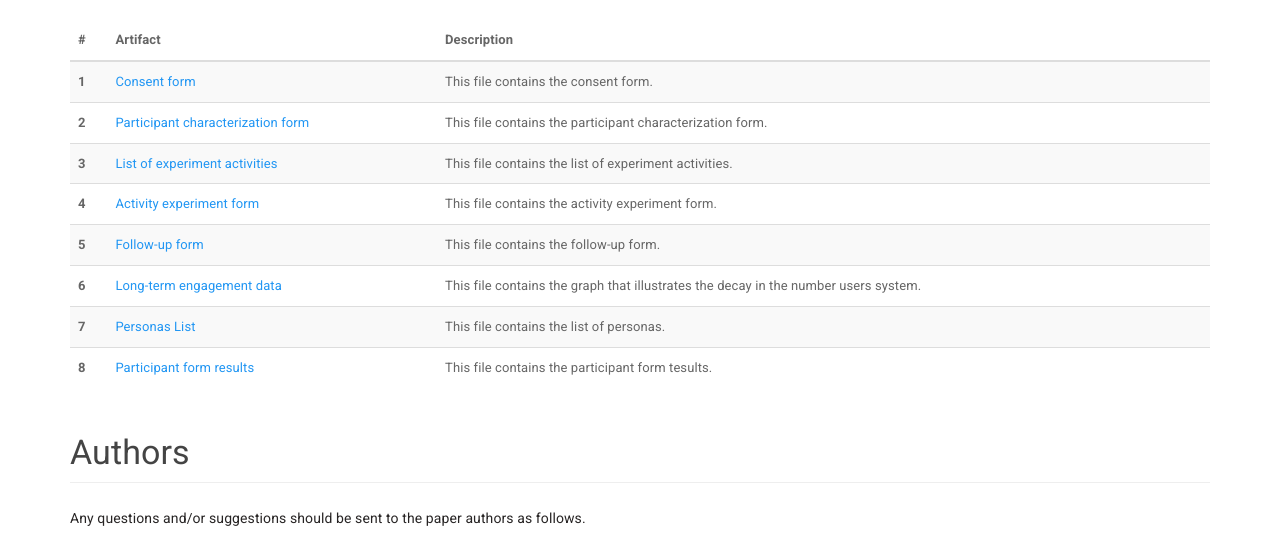
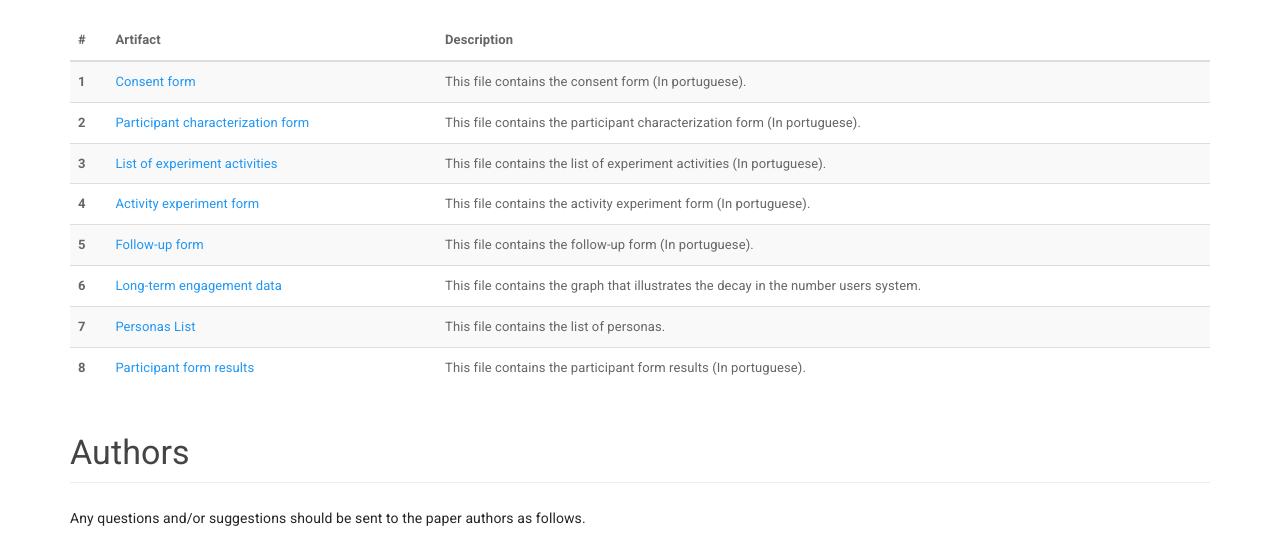
Before and after one commit to anderson-uchoa/SEH2019, a plain HTML site: page index.html in a window 1280 px wide. Shown: the part 739-1282 px from the top of the page. Drawn offline with Linux system fonts and the light colour scheme.

Commit message:
Update sites

```diff
--- a/index.html
+++ b/index.html
@@ -113,7 +113,7 @@
 					<th scope="row">1</th>
 					<td><a href="download/Participant_Characterization_Form.pdf"
 						target="_blank">Consent form </a></td>
-					<td>This file contains the consent form.
+					<td>This file contains the consent form (In portuguese).
 				</tr>
 
 
@@ -121,7 +121,7 @@
 					<th scope="row">2</th>
 					<td><a href="download/Participant_Characterization_Form.pdf"
 						target="_blank">Participant characterization form </a></td>
-					<td>This file contains the participant characterization form.
+					<td>This file contains the participant characterization form (In portuguese).
 
 
 				</tr>
@@ -130,14 +130,14 @@
 					<th scope="row">3</th>
 					<td><a href="download/List_of_Experiment_Activities.pdf"
 						target="_blank"> List of experiment activities</a></td>
-					<td>This file contains the list of experiment activities.
+					<td>This file contains the list of experiment activities (In portuguese).
 				</tr>
 
 				<tr>
 					<th scope="row">4</th>
 					<td><a href="download/Activity_Experiment_Form.pdf"
 						target="_blank">Activity experiment form</a></td>
-					<td>This file contains the activity experiment form.
+					<td>This file contains the activity experiment form (In portuguese).
 				</tr>
 
 
@@ -145,7 +145,7 @@
 					<th scope="row">5</th>
 					<td><a href="download/Follow-up_Form.pdf" target="_blank">Follow-up
 							form</a></td>
-					<td>This file contains the follow-up form.
+					<td>This file contains the follow-up form (In portuguese).
 				</tr>
 
 				<tr>
@@ -167,7 +167,7 @@
 					<th scope="row">8</th>
 					<td><a href="download/Participant_Form_Results.xlsx"
 						target="_blank">Participant form results</a></td>
-					<td>This file contains the participant form tesults.
+					<td>This file contains the participant form results (In portuguese).
 				</tr>
 
 
```
